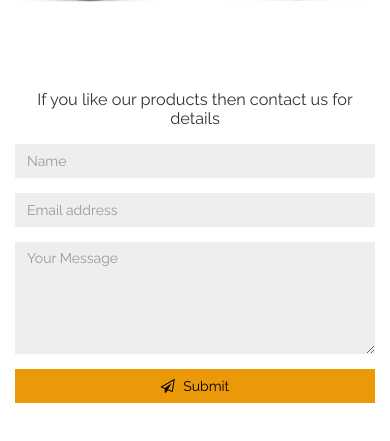
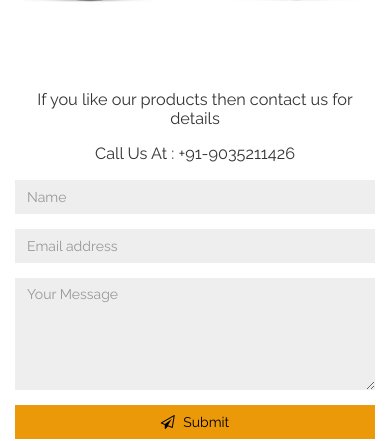
Before and after one commit to cycleonrent/cycleonrent, a plain HTML site: page index.html in a window 390 px wide. Shown: the part 1638-2079 px from the top of the page. Drawn offline with Linux system fonts and the light colour scheme; some packages are replaced by stand-ins of ours.

Commit message:
Added Phone Number

```diff
--- a/index.html
+++ b/index.html
@@ -262,6 +262,7 @@
 
        <div class="container">
        <h2 class="text-center">If you like our products then contact us for details</h2>
+	   <h2 class="text-center">Call Us At : +91-9035211426</h2>
        <div class="row">
         <div class="col-sm-6 col-sm-offset-3">
           <form>
```
